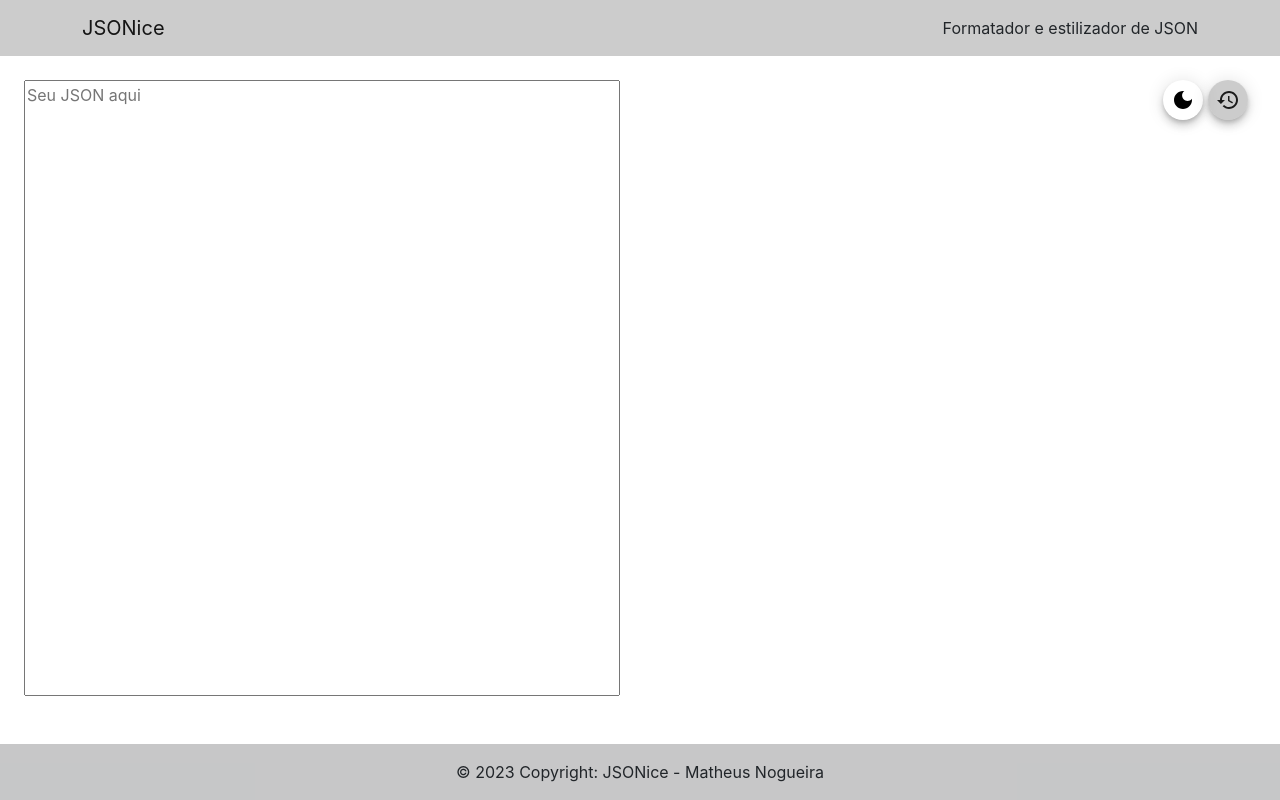
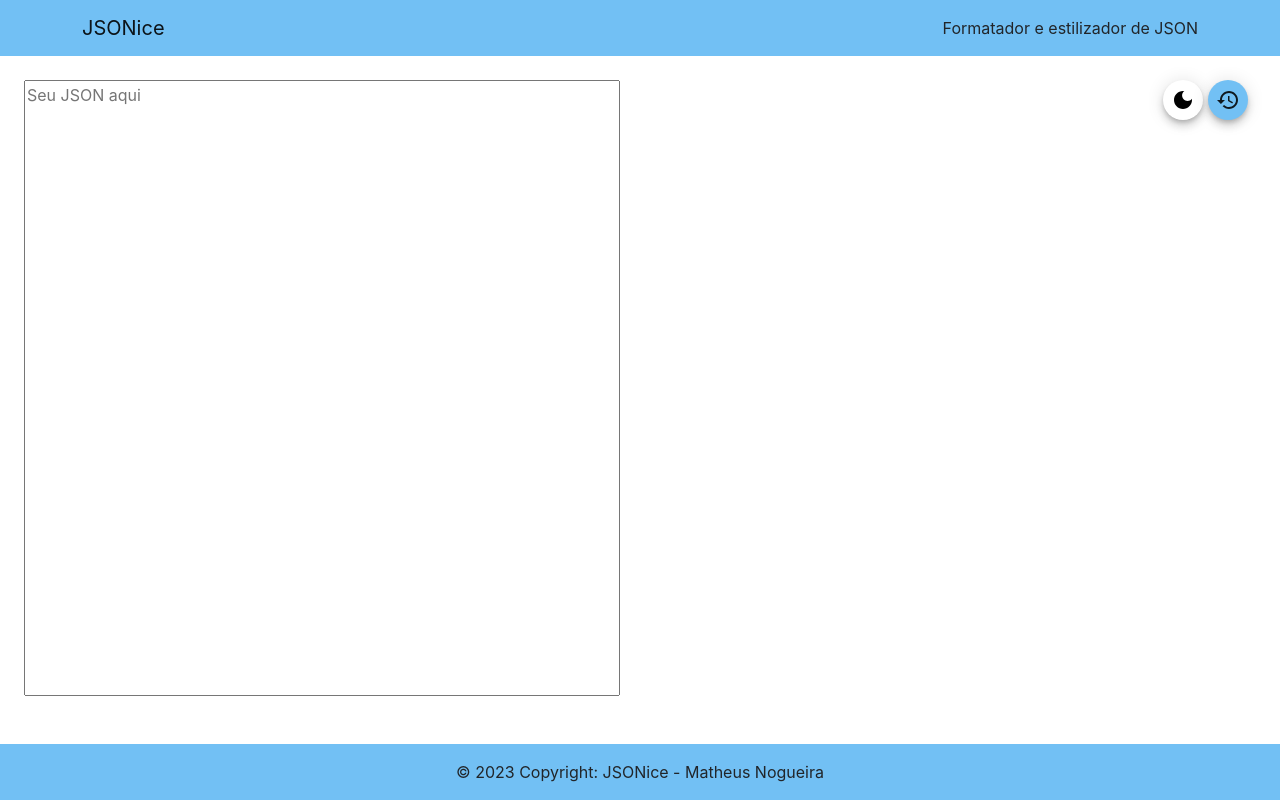
Before and after one commit to matheusnog/jsonice, a React (Create React App) app: page / in a window 1280 px wide. Built offline with nearby package versions, Linux system fonts and the light colour scheme; the HTML template or start-up script is replaced by a standard one.

Commit message:
Alterando background-color

```diff
--- a/src/components/Content/Content.css
+++ b/src/components/Content/Content.css
@@ -16,6 +16,6 @@
     justify-content: space-between !important;
 }
 
-.bgGray {
+.bgBlue {
     background-color: rgba(0, 0, 0, 0.2) !important;
 }
--- a/src/components/Content/Content.jsx
+++ b/src/components/Content/Content.jsx
@@ -96,7 +96,7 @@ const Content = () => {
                         </Typography>
                         <Fab
                             size="small"
-                            className='bgGray me-4'
+                            className='bgBlue me-4'
                             aria-label="add"
                             onClick={() => clearHistory()}
                         >
@@ -128,7 +128,7 @@ const Content = () => {
                             <DarkModeIcon />
                         </Fab>
                         <Fab
-                            className='bgGray'
+                            className='bgBlue'
                             size='small'
                             aria-label="add"
                             onClick={() => openHistoryModal()}
--- a/src/components/Footer/Footer.css
+++ b/src/components/Footer/Footer.css
@@ -5,6 +5,6 @@
     right: 0;
 }
 
-.bgGray {
-    background-color: rgba(0, 0, 0, 0.2);
+.bgBlue {
+    background-color: rgb(114,192,244) !important;
 }
--- a/src/components/Footer/Footer.jsx
+++ b/src/components/Footer/Footer.jsx
@@ -6,7 +6,7 @@ class Footer extends React.Component {
     render() {
         return (
             <MDBFooter bgColor='light' className='text-center text-lg-left footerPosition'>
-                <div className='text-center p-3 bgGray'>
+                <div className='text-center p-3 bgBlue'>
                     &copy; {new Date().getFullYear()} Copyright:{' '}
                     <span className='text-dark'>JSONice</span>
                     <span className='text-dark'> - Matheus Nogueira</span>
--- a/src/components/Navbar/Navbar.css
+++ b/src/components/Navbar/Navbar.css
@@ -1,3 +1,3 @@
-.bgGray {
+.bgBlue {
     background-color: rgba(0, 0, 0, 0.2);
 }
--- a/src/components/Navbar/Navbar.jsx
+++ b/src/components/Navbar/Navbar.jsx
@@ -5,9 +5,9 @@ import './Navbar.css'
 class Navbar extends React.Component {
     render() {
         return (
-            <NavBootstrap className='bgGray'>
+            <NavBootstrap className='bgBlue'>
                 <Container>
-                    <NavBootstrap.Brand href="#home">JSONice</NavBootstrap.Brand>
+                    <NavBootstrap.Brand>JSONice</NavBootstrap.Brand>
                     <span>Formatador e estilizador de JSON</span>
                 </Container>
             </NavBootstrap>
```
